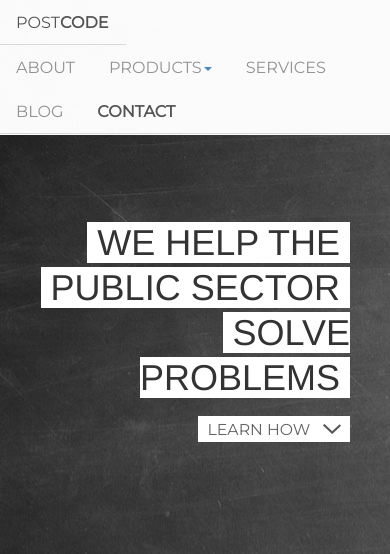
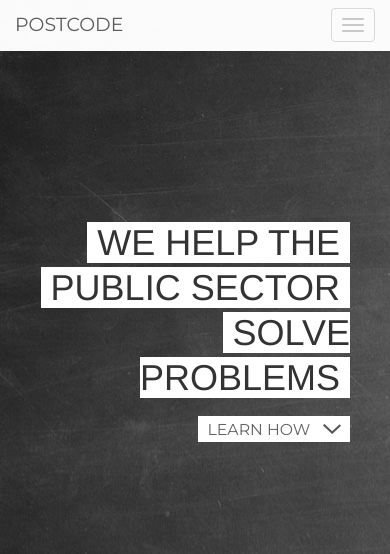
Before and after one commit to postcode/postcode-site, a Python web app: template postcode/templates/about.html in a window 390 px wide. Shown: the top 554 px of the page. Run offline with Jinja, Linux system fonts and the light colour scheme; the template is opened without the code that fills it, so the values that code supplies are empty; some libraries are stand-ins or nearby versions.

Commit message:
fix navbar for mobile

```diff
--- a/postcode/static/css/custom.css
+++ b/postcode/static/css/custom.css
@@ -179,6 +179,12 @@ p .sml_quote{
     border-color: #FFF;
     opacity:0.98;
     filter:alpha(opacity=98); /* For IE8 and earlier */
+}
+
+.navbar-brand{
+  color: #939597;
+  font-family:'Montserrat', sans-serif;
+  font-size: 1.35em;
 }
 
 /* footer */
@@ -482,12 +488,12 @@ a.rt_link:active {color: #E57755;}
 
 .contact_button{
 background: white;
-border: 2px solid #636363;
+border: 1px solid #939597;
 display: inline;
 -moz-border-radius: 3px;
 -webkit-border-radius: 3px;
 border-radius: 3px; /* future proofing */
-padding: 10px 15px;
+padding: 4px 7px;
 }
 
 .title_tag{
--- a/postcode/templates/base.html
+++ b/postcode/templates/base.html
@@ -25,25 +25,35 @@
   <body>
 
   {% block header %}
-  <nav class="navbar navbar-default navbar-fixed-top" role="navigation">
-      <ul class="nav nav-tabs pull-left">
-      <li><a href="/"><span style="color:#545454;">POST<strong>CODE</strong></span></a></li>
-      </ul>
-      <ul class="nav nav-tabs pull-right">
+    <div class="navbar navbar-default navbar-fixed-top" role="navigation">
+      <div class="container">
+        <div class="navbar-header">
+          <button type="button" class="navbar-toggle" data-toggle="collapse" data-target=".navbar-collapse">
+            <span class="sr-only">Toggle navigation</span>
+            <span class="icon-bar"></span>
+            <span class="icon-bar"></span>
+            <span class="icon-bar"></span>
+          </button>
+          <a class="navbar-brand" href="/">POSTCODE</a>
+        </div>
+        <div class="navbar-collapse collapse">
+          <ul class="nav navbar-nav navbar-right">
             <li><a href="/about">ABOUT</a></li>
             <li class="dropdown">
-      <a href="#" class="dropdown-toggle" data-toggle="dropdown">PRODUCTS<b class="caret"></b></a>
-      <ul class="dropdown-menu">
+              <a href="http://getbootstrap.com/examples/navbar-fixed-top/#" class="dropdown-toggle" data-toggle="dropdown">PRODUCTS <span class="caret"></span></a>
+              <ul class="dropdown-menu" role="menu">
                 <li><a href="/recordtrac">RecordTrac</a></li>
                 <li><a href="/promptly">Promptly</a></li>
-        <li><a href="/products/cityvoice">CityVoice</a></li>
+                <li><a href="/products/cityvoice" target="_blank">CityVoice</a></li>
               </ul>
             </li>
             <li><a href="/services">SERVICES</a></li>
             <li><a href="http://blog.postcode.io">BLOG</a></li>
-      <li><a href='https://docs.google.com/forms/d/1a0fFreqxl-1S5KKwdM54WN-wqiYCeegsMwDte0FbDT0/viewform' target="_blank"><span style="color:#545454; font-weight:bold;">CONTACT</span></a></li>
+            <li><a href="https://docs.google.com/forms/d/1a0fFreqxl-1S5KKwdM54WN-wqiYCeegsMwDte0FbDT0/viewform" target="_blank"><span class="contact_button">CONTACT</span></a></li>
           </ul>
-  </nav>
+        </div><!--/.nav-collapse -->
+      </div>
+    </div>
     {% endblock header %}
     {% block content %}
 
```
Lines whose indentation alone changed are shown as unchanged.
